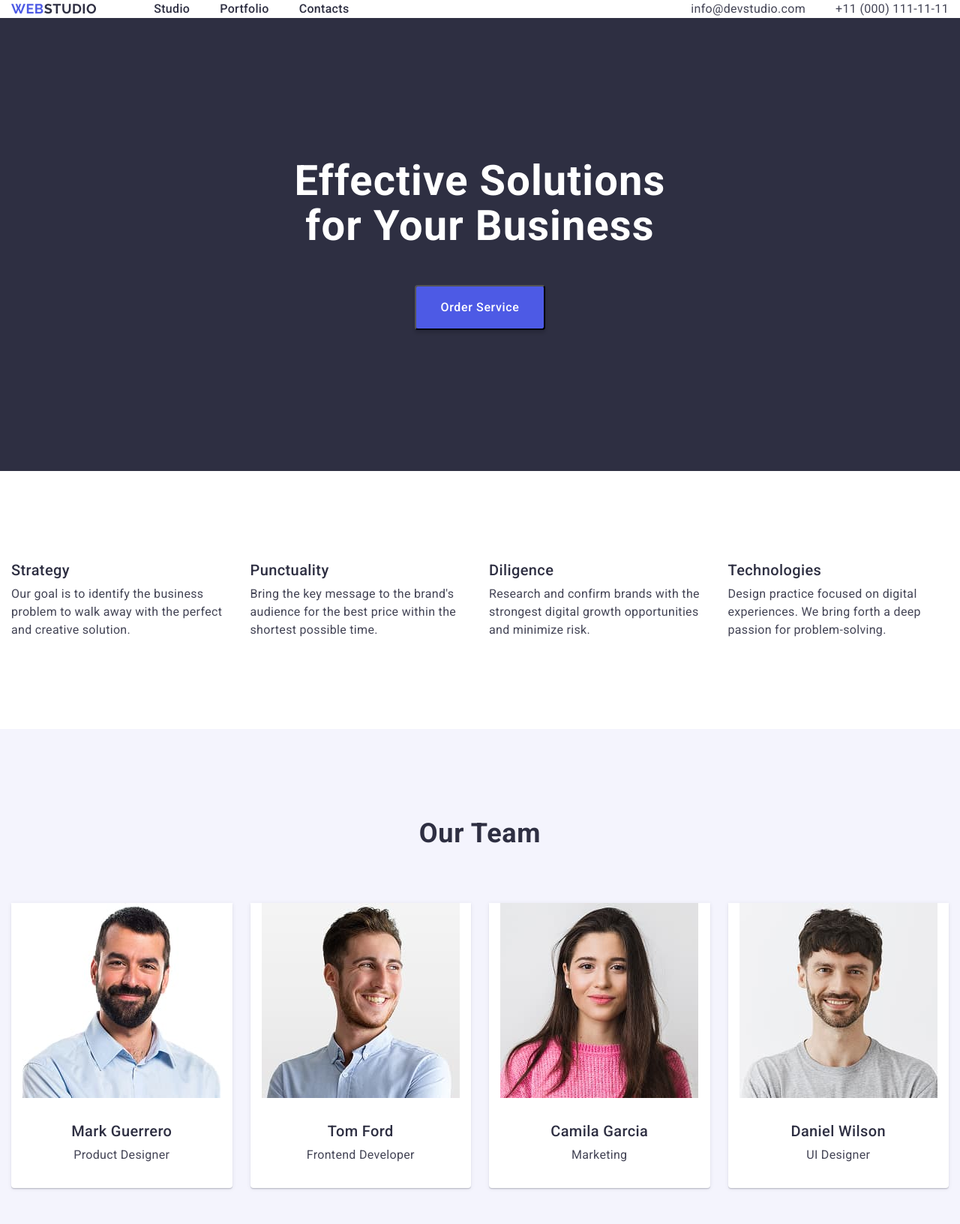
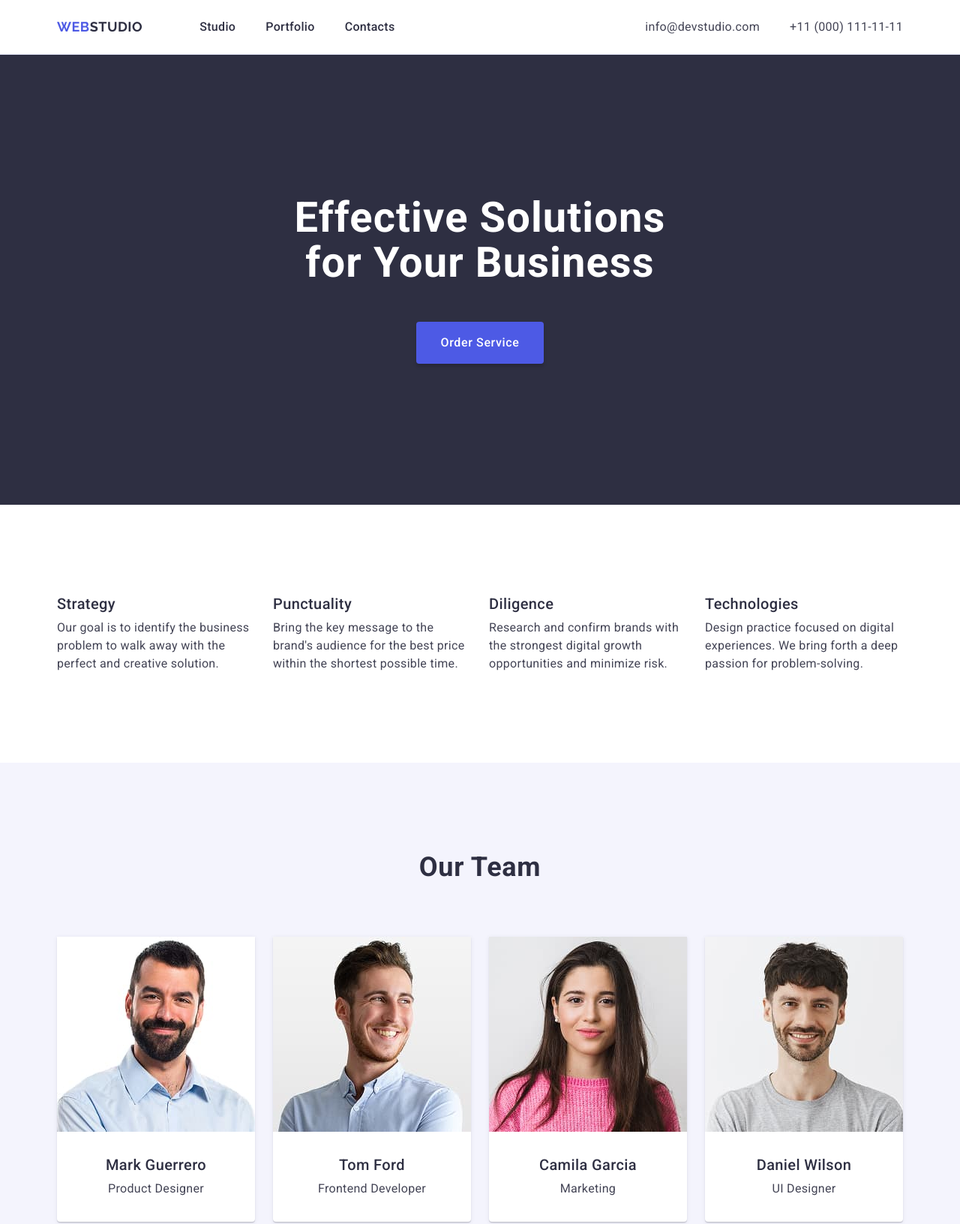
Before and after one commit to Serhii-Zviahin/goit-markup-hw-03, a plain HTML site: page index.html in a window 1280 px wide. Shown: the top 1632 px of the page at 75% size. Drawn offline with nearby package versions, Linux system fonts and the light colour scheme.

Commit message:
Refactor header and section structure; enhance layout with improved styling and accessibility features

```diff
--- a/css/styles.css
+++ b/css/styles.css
@@ -22,9 +22,12 @@ img {
   display: block;
 }
 .container {
-  max-width: 1258px;
-  margin: 0 15px;
-  padding: 0;
+  max-width: 1158px;
+  margin: 0 auto;
+  padding: 0 15px;
+}
+.header {
+  border-bottom: 1px solid #e7e9fc;
 }
 .main-nav .link-logo {
   list-style-type: none;
@@ -63,7 +66,10 @@ img {
 .main-nav {
   display: flex;
   align-items: center;
-  gap: 76px;
+  padding: 24px 0;
+}
+.link-logo {
+  margin-right: 76px;
 }
 .main-nav-list {
   display: flex;
@@ -90,9 +96,7 @@ img {
   text-decoration: none;
   line-height: 1.5;
 }
-.section {
-  margin-bottom: 120px;
-}
+
 .section-one {
   background-color: #2e2f42;
   padding: 188px 0;
@@ -110,17 +114,21 @@ img {
   color: #ffffff;
   text-align: center;
   letter-spacing: 0.02em;
+  max-width: 496px;
 }
 .button-solutions {
   text-decoration: none;
   color: #ffffff;
   background-color: #4d5ae5;
   cursor: pointer;
+  min-width: 169px;
+  height: 56px;
   line-height: 1.5;
   font-weight: 500;
   letter-spacing: 0.04em;
   padding: 16px 32px;
   border-radius: 4px;
+  border: none;
   box-shadow: 0 4px 4px 0 rgba(0, 0, 0, 0.15);
 }
 .button-solutions:hover,
@@ -128,7 +136,10 @@ img {
   text-decoration: none;
   background-color: #404bbf;
 }
-.hidden-title {
+.section-two {
+  padding: 120px 0;
+}
+.visually-hidden {
   position: absolute;
   width: 1px;
   height: 1px;
@@ -173,11 +184,11 @@ img {
   letter-spacing: 0.02em;
   text-align: center;
   text-transform: capitalize;
+  margin-bottom: 72px;
 }
 .our-team-list {
   list-style-type: none;
   display: flex;
-  margin-top: 72px;
   gap: 24px;
 }
 .team-member {
@@ -186,7 +197,7 @@ img {
   display: flex;
   flex-direction: column;
   align-items: center;
-  gap: 32px 0;
+
   border-radius: 0 0 4px 4px;
   box-shadow: 0 2px 1px 0 rgba(46, 47, 66, 0.08),
     0 1px 1px 0 rgba(46, 47, 66, 0.16), 0 1px 6px 0 rgba(46, 47, 66, 0.08);
@@ -195,9 +206,8 @@ img {
 .team-member-text {
   display: flex;
   flex-direction: column;
-  align-items: center;
-  gap: 8px;
-  padding-bottom: 32px;
+  text-align: center;
+  padding: 32px 0;
 }
 .section-three-team .team-names {
   font-size: 20px;
@@ -205,14 +215,21 @@ img {
   font-weight: 500;
   letter-spacing: 0.02em;
   color: #2e2f42;
+  margin-bottom: 8px;
 }
 .team-specialization {
   line-height: 1.5;
   letter-spacing: 0.02em;
+  text-align: center;
+}
+.section-four-portfolio {
+  padding: 120px 0;
 }
 .projects-item {
   background-color: #e7e9fc;
-  width: calc((100% - 2 * 24px) / 3);
+  width: calc((100% - 48px) / 3);
+  border: 1px solid #e7e9fc;
+  border-top: none;
 }
 .projects-item img {
   width: 100%;
@@ -220,8 +237,7 @@ img {
 .projects-text {
   display: flex;
   flex-direction: column;
-  gap: 8px;
-  padding: 32px 0;
+  padding: 32px 16px;
 }
 .title-portfolio {
   font-size: 36px;
@@ -245,6 +261,7 @@ img {
   font-weight: 500;
   letter-spacing: 0.02em;
   color: #2e2f42;
+  margin-bottom: 8px;
 }
 .projects-type {
   line-height: 1.5;
@@ -252,6 +269,7 @@ img {
 }
 .footer {
   background-color: #2e2f42;
+  padding: 100px 0;
 }
 .footer .footer-link {
   text-decoration: none;
@@ -262,6 +280,8 @@ img {
   letter-spacing: 0.03em;
   color: #4d5ae5;
   text-transform: uppercase;
+  display: inline-block;
+  margin-bottom: 16px;
 }
 .footer .text-studio-logo {
   color: #f4f4fd;
@@ -272,10 +292,9 @@ img {
   letter-spacing: 0.02em;
   color: #f4f4fd;
 }
+
 .footer-container {
   display: flex;
   flex-direction: column;
-  padding: 100px 0;
   max-width: 264px;
-  gap: 16px;
 }
--- a/index.html
+++ b/index.html
@@ -15,7 +15,7 @@
 </head>
 
 <body>
-  <header>
+  <header class="header">
     <div class="container header-container">
       <nav class="main-nav">
         <a class="link-logo" href="./index.html">Web<span class="text-studio-logo">Studio</span></a>
@@ -43,13 +43,13 @@
   <main>
     <section class="section section-one">
       <div class="container hero-container">
-        <h1 class="main-title">Effective Solutions<br>for Your Business</h1>
+        <h1 class="main-title">Effective Solutions for Your Business</h1>
         <button type="button" class="button-solutions">Order Service</button>
       </div>
     </section>
     <section class="section section-two">
       <div class="container features-container">
-        <h2 class="hidden-title">THE TITLE OF THIS SECTION WILL BE HIDDEN</h2>
+        <h2 class="visually-hidden">THE TITLE OF THIS SECTION WILL BE HIDDEN</h2>
         <ul class="features">
           <li class="features-item">
             <h3 class="title-features">Strategy</h3>
```
